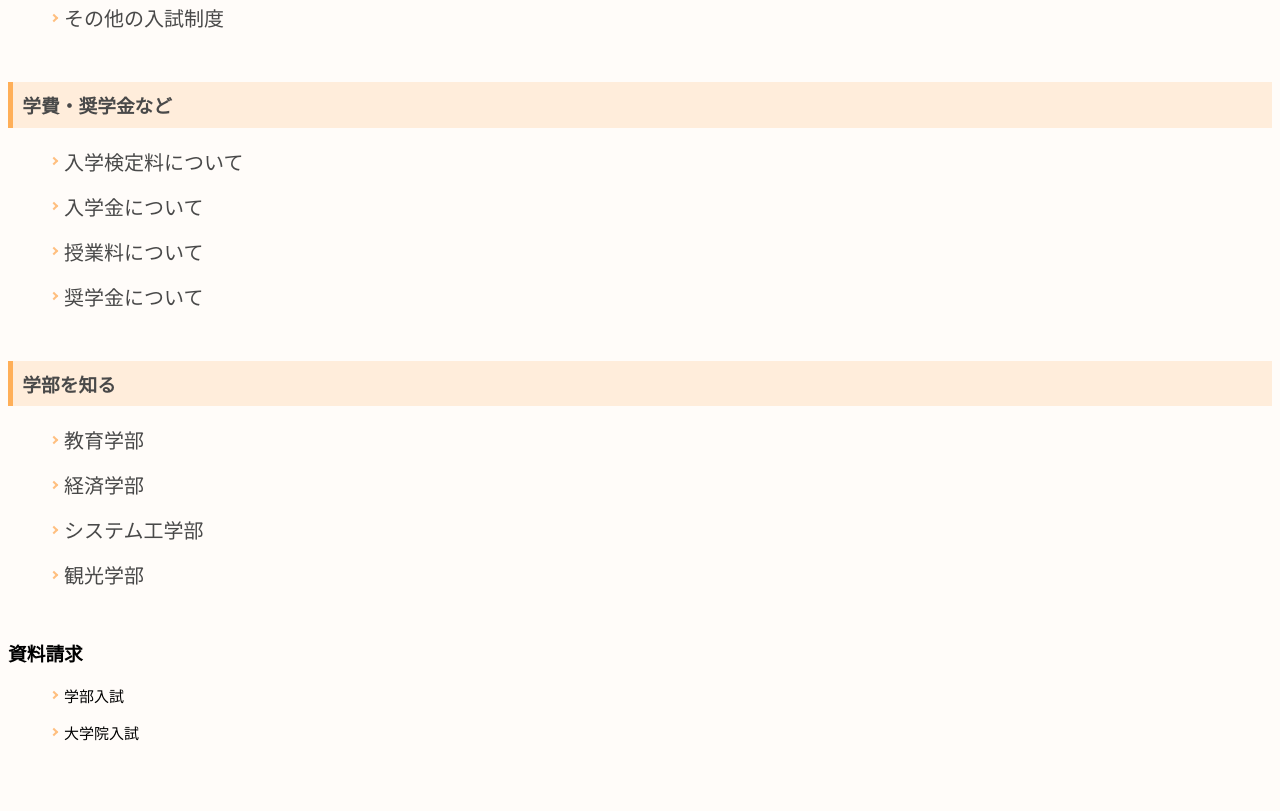
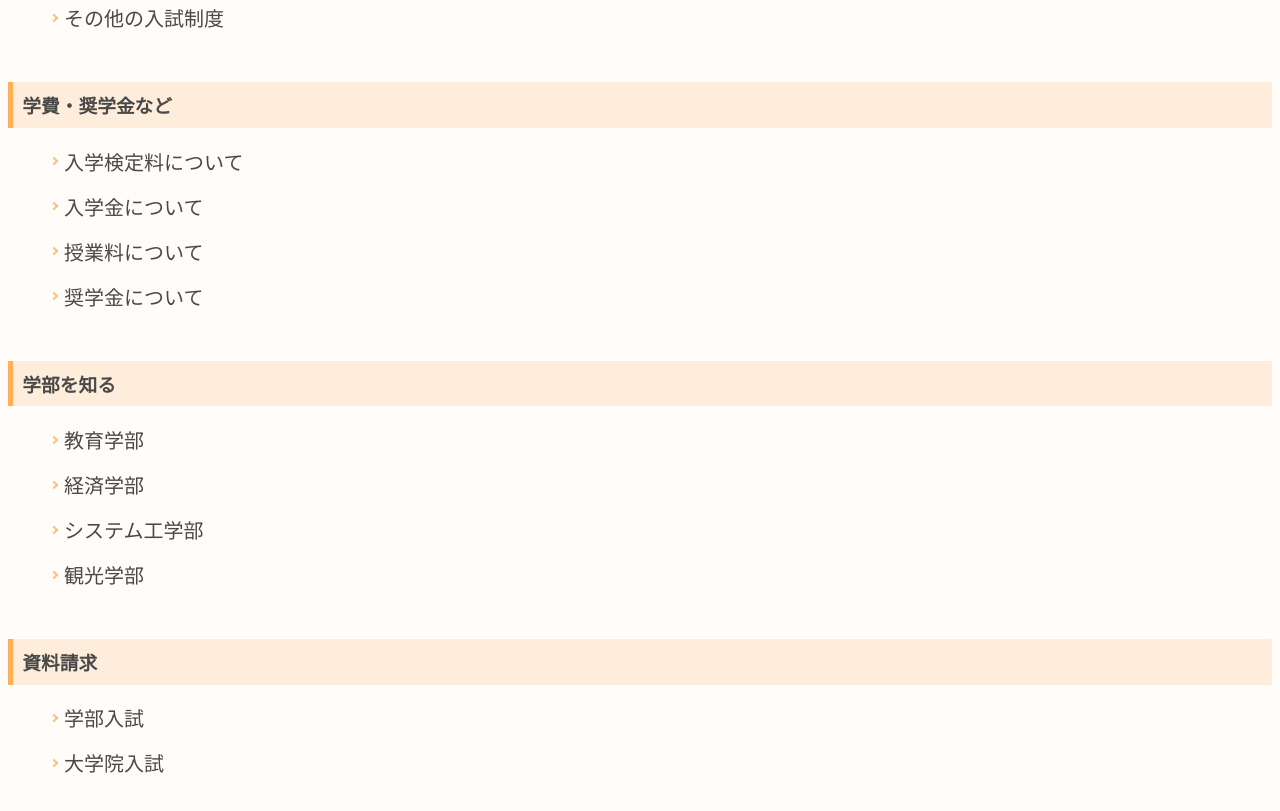
Before and after one commit to hnn-98/wakayama_winter_1, a plain HTML site: page index.html in a window 1280 px wide. Shown: the part 1783-2594 px from the top of the page. Before the commit the page ends 2542 px from the top, so only its background shows below. Drawn offline with Linux system fonts and the light colour scheme.

Commit message:
Update styles.css

```diff
--- a/styles.css
+++ b/styles.css
@@ -2,19 +2,19 @@ html{
   background-color: #fffcf9;
 }
 
-.ado, .kamoku, .money, .gakubu, .syutugan, .news{
+.ado, .kamoku, .money, .gakubu, .syutugan, .news, .siryou{
  position: relative;
  margin-bottom: 50px;
 }
 
-.ado a, .kamoku a, .money a, .gakubu a, .syutugan a, .news a{
+.ado a, .kamoku a, .money a, .gakubu a, .syutugan a, .news a, .siryou a{
   font-size: 20px;
   font-family: Yu Gothic;
   font-weight: regular;
   color: #494949;
 }
 
-.ado h3, .kamoku h3, .money h3, .gakubu h3, .syutugan h3{
+.ado h3, .kamoku h3, .money h3, .gakubu h3, .syutugan h3, .siryou h3{
   padding: 0.5em;
   color: #494949;
   background: #ffeddb;
```
